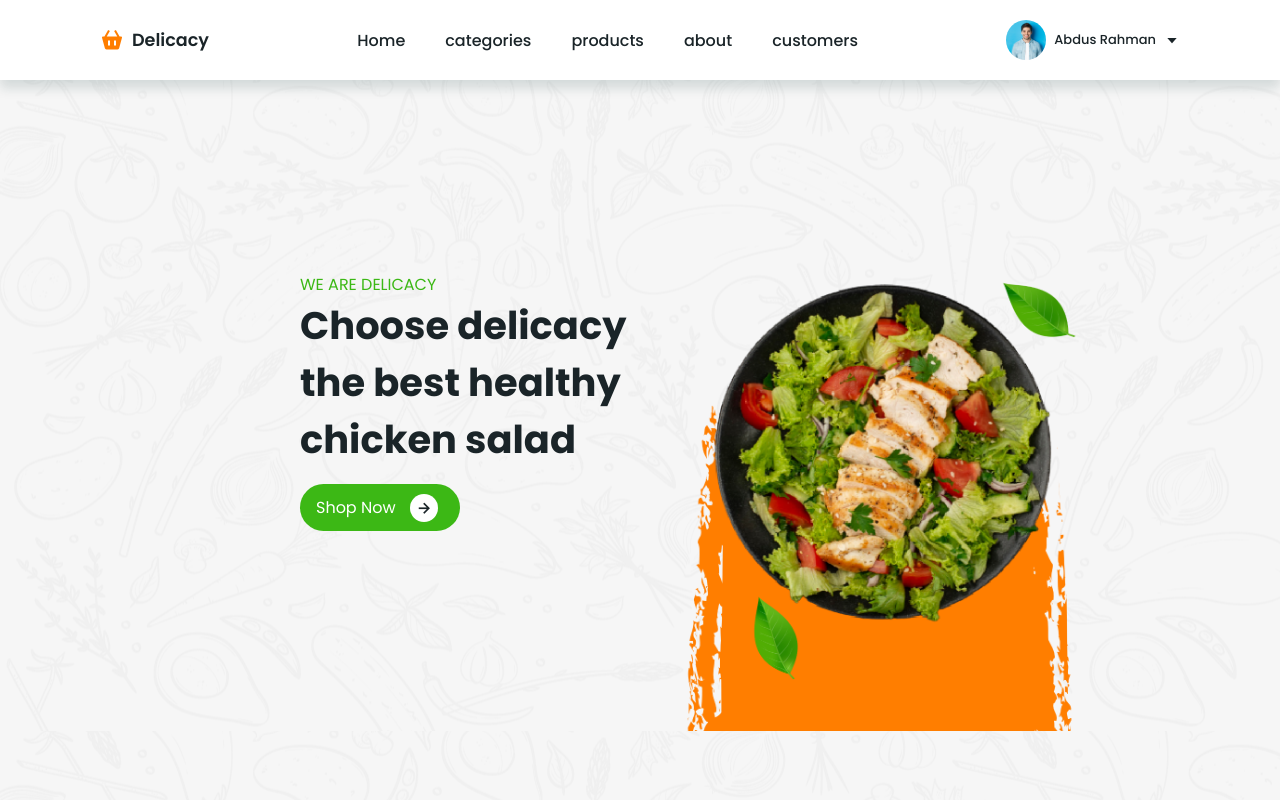
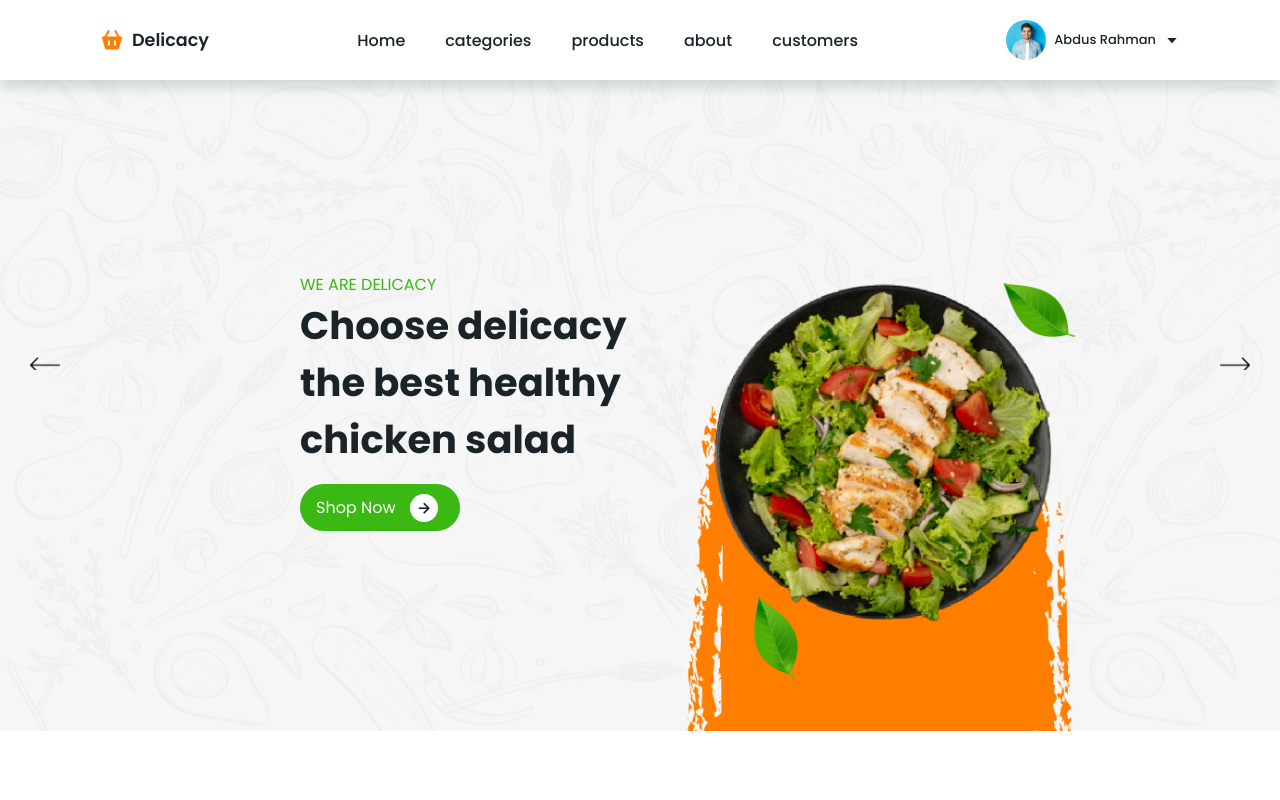
Before and after one commit to snoou/frontend-mini-project, a plain HTML site: page restaurant/html/index.html in a window 1280 px wide. Shown: the top 800 px of the page. Drawn offline with nearby package versions, Linux system fonts and the light colour scheme.

Commit message:
Update style.css

```diff
--- a/restaurant/css/style.css
+++ b/restaurant/css/style.css
@@ -1,8 +1,10 @@
 /* Google Fonts */
 @import url("https://fonts.googleapis.com/css2?family=Poppins:wght@200;300;400;500;600;700;900&display=swap");
+
 /* Global Styles */
 * {
-  font-family: "Poppins", sans-serif; /* Clean and modern font choice */
+  font-family: "Poppins", sans-serif;
+  /* Clean and modern font choice */
   margin: 0;
   padding: 0;
   box-sizing: border-box;
@@ -11,14 +13,21 @@
   scroll-padding-top: 2rem;
   scroll-behavior: smooth;
 }
+
 /* Color Palette */
 :root {
-  --green-color: #3cb815; /* Represents freshness and organic appeal */
-  --light-green-color: #c0eb7b; /* Light green for accents and highlights */
-  --orange-color: #ff7e00; /* Warm orange for call-to-action buttons */
-  --light-orange-color: #f75f1d; /* Interactive hover states */
-  --text-color: #1a2428; /* Dark text for readability */
-  --bg-color: #fff; /* Clean, white background */
+  --green-color: #3cb815;
+  /* Represents freshness and organic appeal */
+  --light-green-color: #c0eb7b;
+  /* Light green for accents and highlights */
+  --orange-color: #ff7e00;
+  /* Warm orange for call-to-action buttons */
+  --light-orange-color: #f75f1d;
+  /* Interactive hover states */
+  --text-color: #1a2428;
+  /* Dark text for readability */
+  --bg-color: #fff;
+  /* Clean, white background */
 }
 
 
@@ -26,15 +35,15 @@ img {
   width: 100%;
 }
 
-body{
+body {
   color: var(--text-color);
 }
 
-section{
+section {
   padding: 4.5rem 0 1.5rem;
 }
 
-header{
+header {
   position: fixed;
   width: 100%;
   top: 0;
@@ -45,8 +54,8 @@ header{
   justify-content: space-between;
   background-color: var(--bg-color);
   box-shadow: 0 8px 11px rgb(14 55 54 / 15%);
-  padding: 20px 100px ;
-  transition: 0.5s ;
+  padding: 20px 100px;
+  transition: 0.5s;
 }
 
 .profile {
@@ -65,21 +74,21 @@ header{
 }
 
 .profile span {
-  font-size: 13px ;
+  font-size: 13px;
   font-weight: 500;
 }
 
 .logo {
   display: flex;
   align-items: center;
-  font-size: 1.1rem ;
+  font-size: 1.1rem;
   font-weight: 600;
   color: var(--text-color);
   column-gap: 0.5rem;
 }
 
 .logo .bx {
-  font-size: 24px ;
+  font-size: 24px;
   color: var(--orange-color);
 }
 
@@ -96,14 +105,14 @@ header{
 }
 
 .navbar a:hover {
-  background:var(--green-color);
+  background: var(--green-color);
   border-radius: 5rem;
   color: var(--bg-color);
-  transition: background 0.5s ;
+  transition: background 0.5s;
 }
 
 
-#menu-icon{
+#menu-icon {
   font-size: 24px;
   cursor: pointer;
   z-index: 10001;
@@ -111,7 +120,7 @@ header{
 }
 
 
-.container{
+.container {
   position: relative;
   width: 100%;
   min-height: 640px;
@@ -125,14 +134,14 @@ header{
 }
 
 .container img {
-  width: 400px ;
+  width: 400px;
   position: absolute;
-  bottom: -500px ;
+  bottom: -500px;
   right: 200px;
 }
 
 .home-text {
-  padding: 200px 300px ;
+  padding: 200px 300px;
 }
 
 .home-text span {
@@ -148,7 +157,7 @@ header{
 }
 
 .btn {
-  padding: 0.6rem 1rem ;
+  padding: 0.6rem 1rem;
   background-color: var(--green-color);
   font-weight: 400;
   border-radius: 5rem;
@@ -169,32 +178,45 @@ header{
   margin: auto;
 }
 
-.btn:hover{
+.btn:hover {
   background: var(--light-orange-color);
   transition: 0.2s ease;
 }
 
-.swiper-button-next{
-  background: url(../img/right-arrow.png);
-  background-repeat: no-repeat;
-  background-size: 100% auto;
-  background-position: center;
-  margin-right: 20px;
-
+.slide {
+  display: flex;
 }
 
-.swiper-button-next::after{
-   display: none;
+.slide-1 {
+  display: none;
 }
 
-.swiper-button-prev{
-  background: url(../img/left-arrow.png);
-  background-repeat: no-repeat;
+.active {
+  display: block;
+}
+
+.swiper-button-next,
+.swiper-button-prev {
   background-size: 100% auto;
-  background-position: center;
+  position: absolute;
+  top: 45%;
+  transform: translateY(-50%);
+  color: #fff;
+  padding: 10px 15px;
+  cursor: pointer;
+  font-size: 20px;
+  z-index: 10;
+}
+
+.swiper-button-next {
+  margin-right: 20px;
+  background-image: url(../img/right-arrow.png);
+  right: 10px;
+}
+
+.swiper-button-prev {
   margin-left: 20px;
 
+  background-image: url(../img/left-arrow.png);
+  left: 10px;
 }
-.swiper-button-prev::after{
-   display: none;
-}
```
